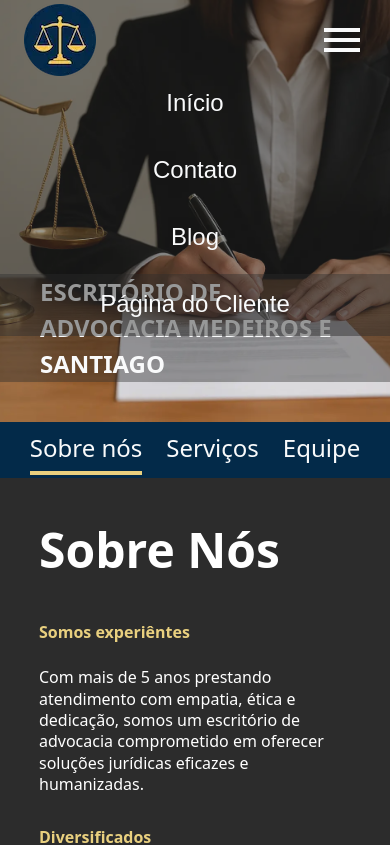
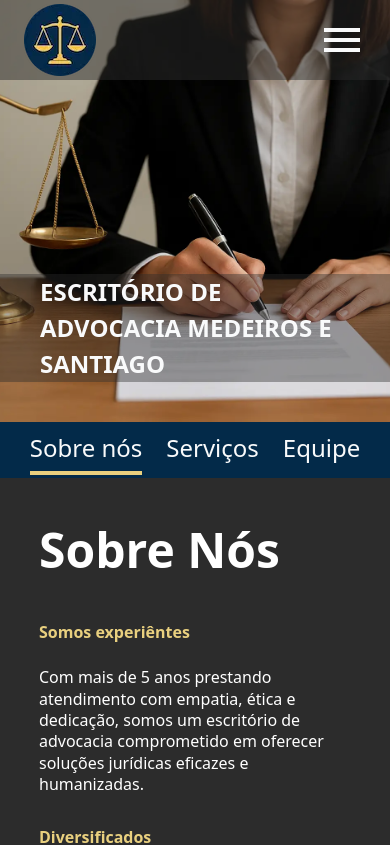
Before and after one commit to DavidSheltonSF/corporate-lawyer-website, a Next.js app: page / in a window 390 px wide. Shown: the top 845 px of the page. Built offline with nearby package versions, Linux system fonts and the light colour scheme.

Commit message:
refactor(Navbar): add transition when opening the mobile menu and make the mobile menu to be closed by default

```diff
--- a/app/components/Navbar.tsx
+++ b/app/components/Navbar.tsx
@@ -1,9 +1,8 @@
-'use client'
+'use client';
 
 import { NavbarItem } from './NavbarItem';
 
 export function Navbar() {
-
   function toggleMenu() {
     const menu = document.querySelector('.navbar-menu');
     menu?.classList.toggle('active');
@@ -20,7 +19,7 @@ export function Navbar() {
           />
         </a>
       </div>
-      <div className="navbar-menu max-md:absolute max-md:w-full max-md:left-0 max-md:top-[100%] max-md:bg-[var(--black-color)]/48 max-md:h-0 max-md:overflow-hidden active">
+      <div className="navbar-menu max-md:absolute max-md:w-full max-md:left-0 max-md:top-[100%] max-md:bg-[var(--black-color)]/75 max-md:h-0 max-md:overflow-hidden transition-height duration-300">
         <ul className="flex max-md:flex-col items-center justify-center gap-[24px] text-color-white text-[24px]">
           <NavbarItem name="Início" link="/" />
           <NavbarItem name="Contato" link="/contact" />
@@ -28,7 +27,7 @@ export function Navbar() {
           <NavbarItem name="Página do Cliente" link="#" />
         </ul>
       </div>
-      <button className='min-lg:hidden' onClick={toggleMenu}>
+      <button className="min-lg:hidden" onClick={toggleMenu}>
         <img className="size-[48px]" src="icons/menu.svg" alt="" />
       </button>
     </nav>
```
